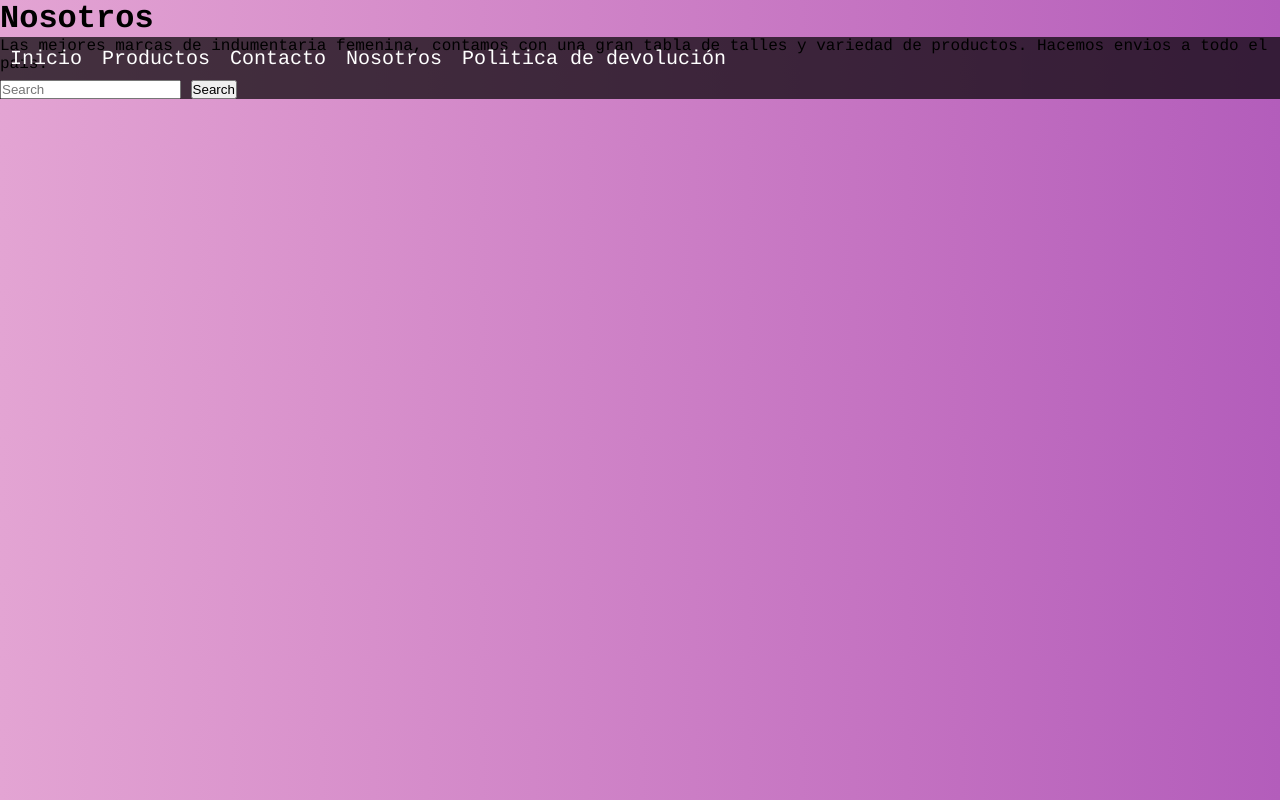
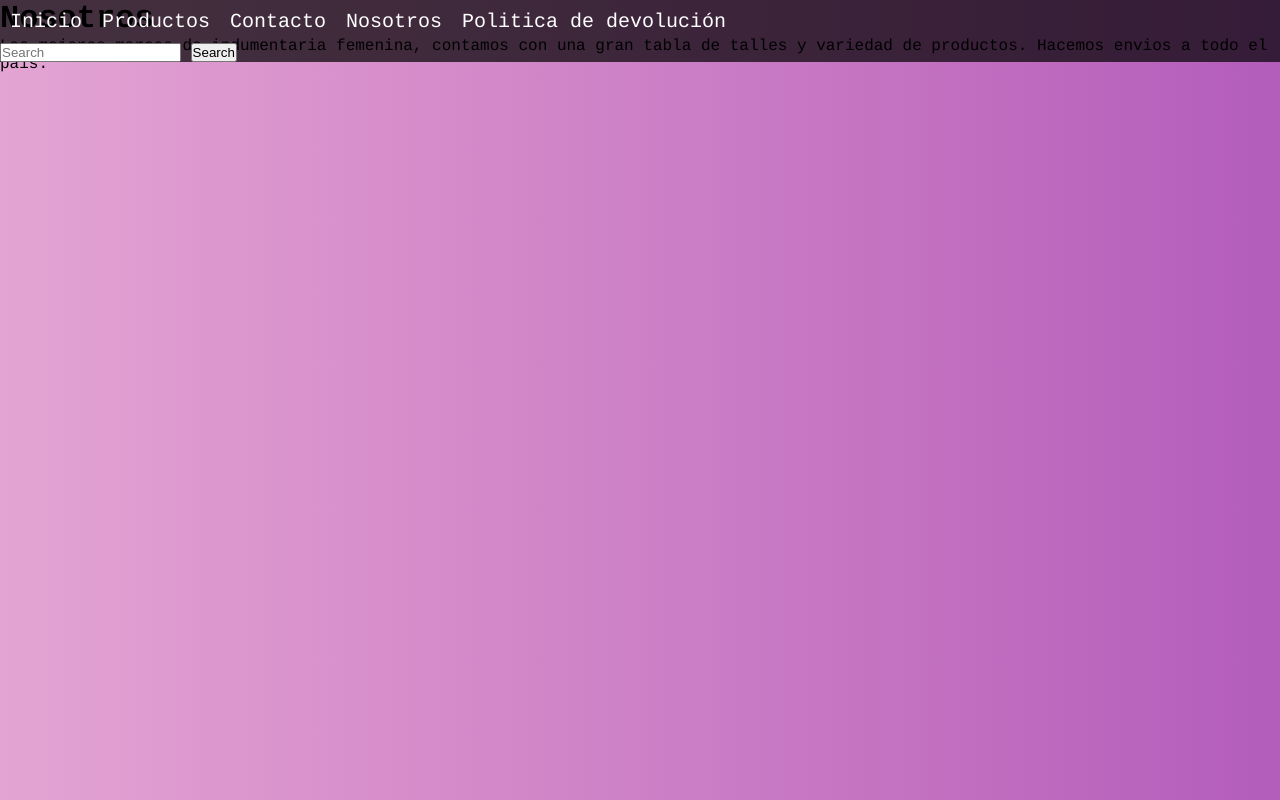
Before and after one commit to PACZKONATASHA/tercera-preentrega_paczko-natasha, a plain HTML site: page pages/nosotros.html in a window 1280 px wide. Drawn offline with Linux system fonts and the light colour scheme.

Commit message:
posicione la barra de navegacion arriba

```diff
--- a/css/styles.css
+++ b/css/styles.css
@@ -11,7 +11,8 @@ header {
   width: 100%;
   z-index: 100;
   display: block;
-  position: fixed;
+  position: absolute;
+  top: 0%;
 
 
 
```
